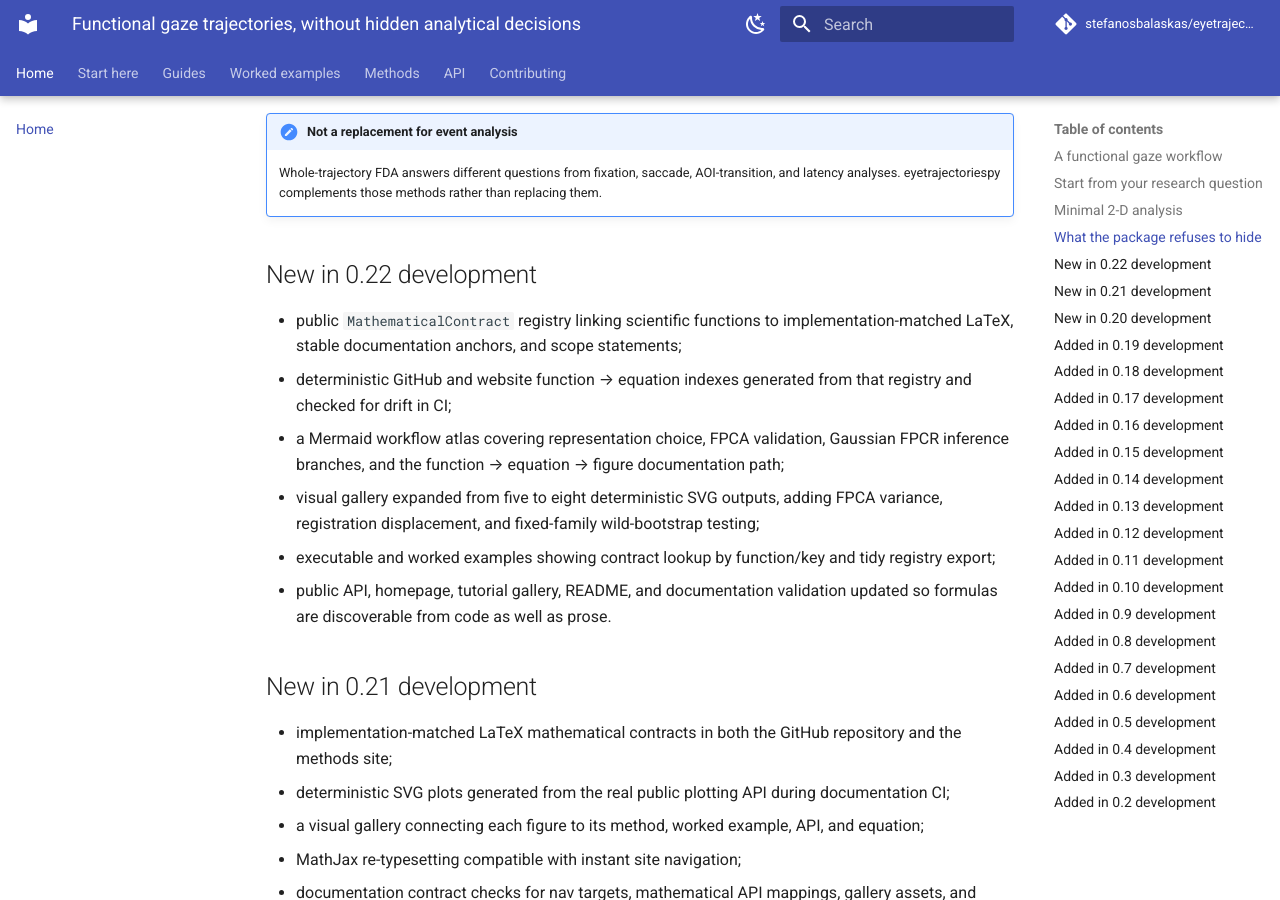
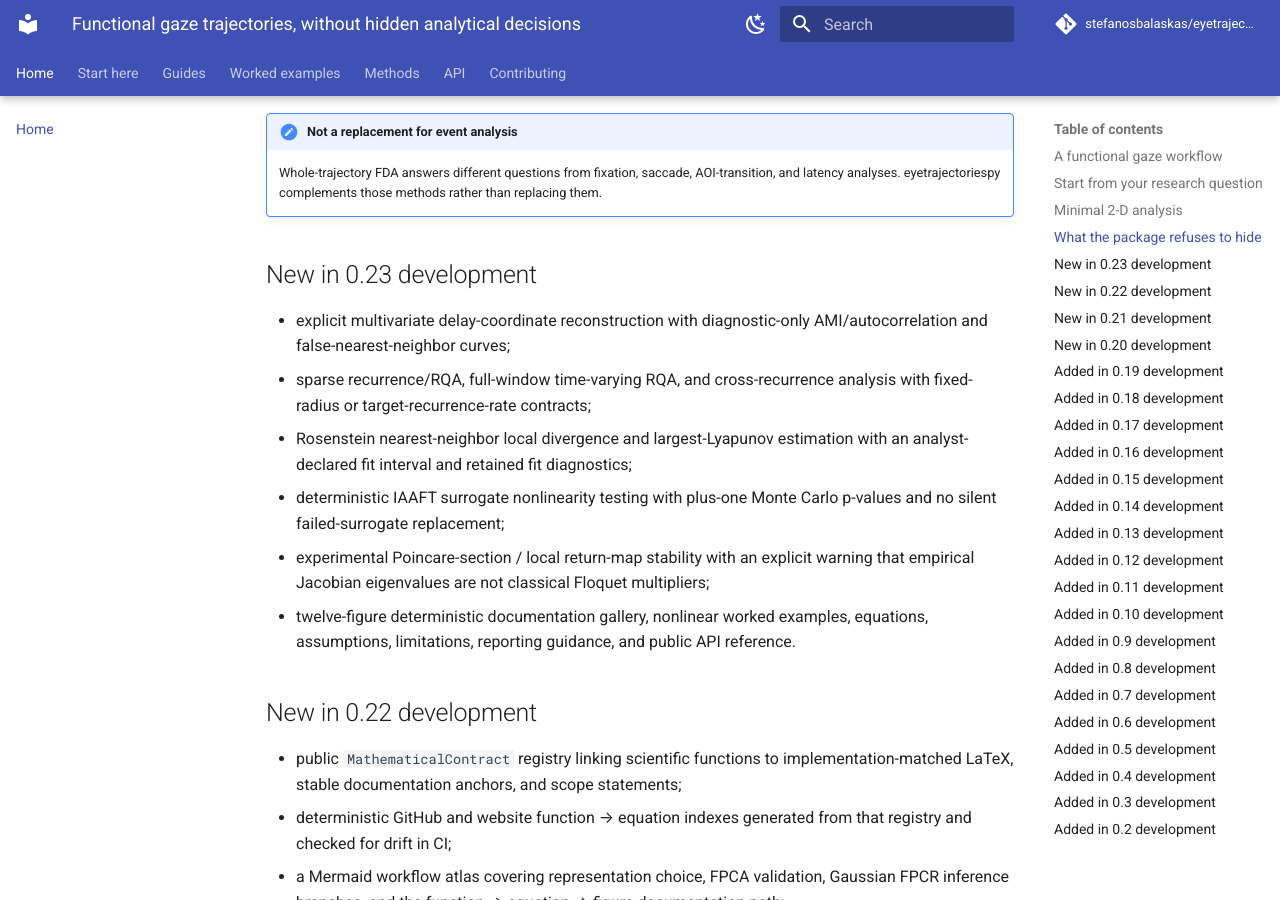
Before and after one commit to stefanosbalaskas/eyetrajectoriespy, an MkDocs documentation site: the page built from docs/index.md, in a window 1280 px wide and 900 px high, scrolled down 5199 px. Built offline with MkDocs 1.6.1 and Material for MkDocs 9.7.7, drawn with Linux system fonts in a browser that asks for light colours; comment, search, counter and statistics services are not loaded; some of the changed text lies outside the part shown.

Commit message:
Feature nonlinear trajectory dynamics on homepage

```diff
--- a/docs/index.md
+++ b/docs/index.md
@@ -3,7 +3,7 @@ title: Functional gaze trajectories, without hidden analytical decisions
 ---
 
 <div class="et-hero" markdown>
-<div class="et-kicker">eyetrajectoriespy 0.22 · continuous eye-tracking FDA</div>
+<div class="et-kicker">eyetrajectoriespy 0.23 · continuous eye-tracking FDA</div>
 
 # Model the viewing process, not only its summaries
 
@@ -209,6 +209,15 @@ The package is designed around the principle that **the path to an FPC score is
 !!! important "Not a replacement for event analysis"
     Whole-trajectory FDA answers different questions from fixation, saccade, AOI-transition, and latency analyses. eyetrajectoriespy complements those methods rather than replacing them.
 
+## New in 0.23 development
+
+- explicit multivariate delay-coordinate reconstruction with diagnostic-only AMI/autocorrelation and false-nearest-neighbor curves;
+- sparse recurrence/RQA, full-window time-varying RQA, and cross-recurrence analysis with fixed-radius or target-recurrence-rate contracts;
+- Rosenstein nearest-neighbor local divergence and largest-Lyapunov estimation with an analyst-declared fit interval and retained fit diagnostics;
+- deterministic IAAFT surrogate nonlinearity testing with plus-one Monte Carlo p-values and no silent failed-surrogate replacement;
+- experimental Poincare-section / local return-map stability with an explicit warning that empirical Jacobian eigenvalues are not classical Floquet multipliers;
+- twelve-figure deterministic documentation gallery, nonlinear worked examples, equations, assumptions, limitations, reporting guidance, and public API reference.
+
 ## New in 0.22 development
 
 - public `MathematicalContract` registry linking scientific functions to implementation-matched LaTeX, stable documentation anchors, and scope statements;
```
